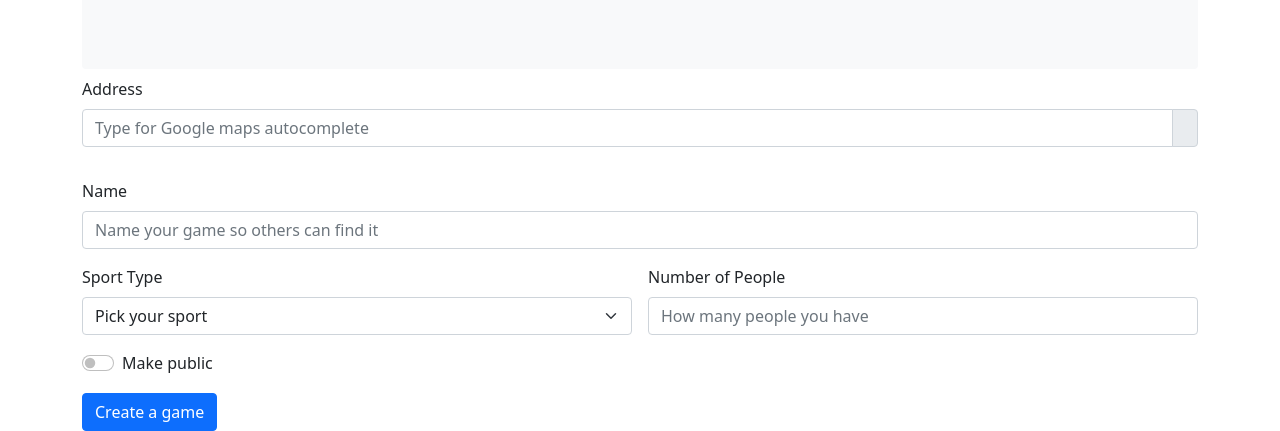
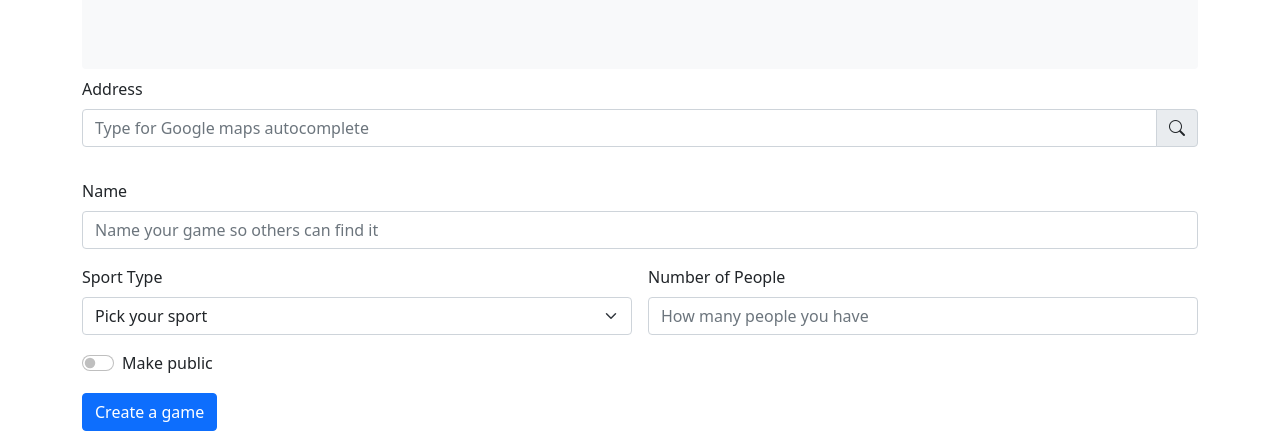
Before and after one commit to aashvi22/BasicFlaskTemplate, a Flask app: page / in a window 1280 px wide. Shown: the part 795-1226 px from the top of the page. Run offline with Flask 2, Linux system fonts and the light colour scheme.

Commit message:
Include bootstrap icons

```diff
--- a/website/templates/base.html
+++ b/website/templates/base.html
@@ -4,9 +4,9 @@
         <meta charset="utf-8"/>
         <meta name = "viewport" content = "width=device-width, initial-scale = 1"/>
 
-        <link href="https://cdn.jsdelivr.net/npm/bootstrap@5.0.2/dist/css/bootstrap.min.css"
-              rel="stylesheet" integrity="sha384-EVSTQN3/azprG1Anm3QDgpJLIm9Nao0Yz1ztcQTwFspd3yD65VohhpuuCOmLASjC"
-              crossorigin="anonymous"/>
+        <link href="https://cdn.jsdelivr.net/npm/bootstrap@5.0.2/dist/css/bootstrap.min.css" rel="stylesheet" integrity="sha384-EVSTQN3/azprG1Anm3QDgpJLIm9Nao0Yz1ztcQTwFspd3yD65VohhpuuCOmLASjC" crossorigin="anonymous"/>
+        <link rel="stylesheet" href="https://cdn.jsdelivr.net/npm/bootstrap-icons@1.5.0/font/bootstrap-icons.css">
+
         <title>{% block title %}Home{% endblock %}</title> <!-- blocks are changeable in child files-->
     </head>
     <body>
```
